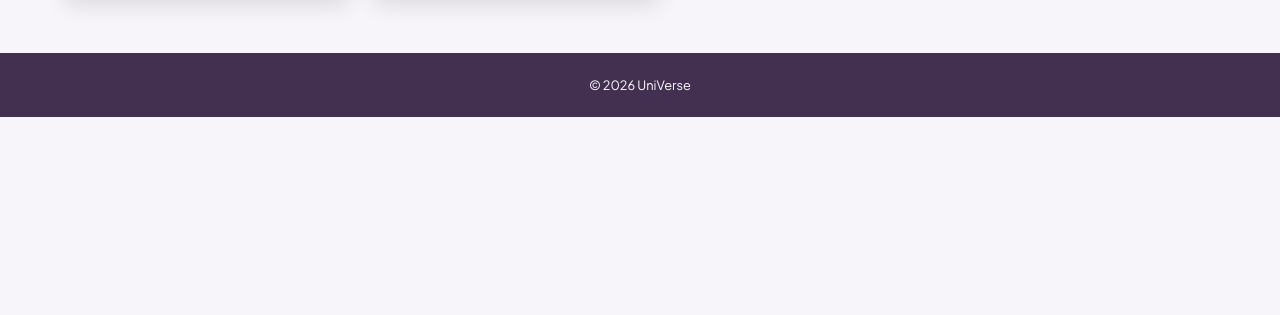
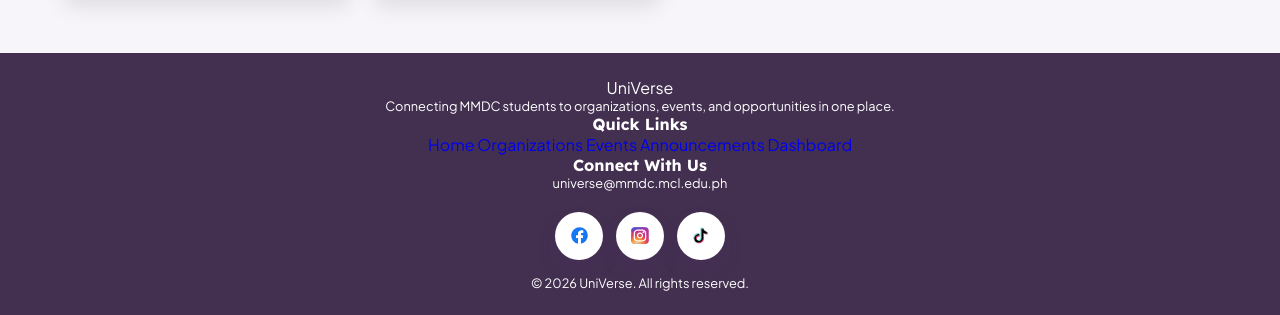
Before and after one commit to RumiRoo/UniVerse, a plain HTML site: page events.html in a window 1280 px wide. Shown: the part 845-1160 px from the top of the page. Before the commit the page ends 962 px from the top, so only its background shows below. Drawn offline with Linux system fonts and the light colour scheme.

Commit message:
Added footer
Updated the structure and content of the events page, including the footer and event listings.

```diff
--- a/events.html
+++ b/events.html
@@ -159,13 +159,52 @@
 
             </div>
         </div>
-
-
-
     </main>
 
     <footer>
-        <p>&copy; 2026 UniVerse</p>
+        <div class="footer-content">
+
+            <div class="footer-brand">
+                <div class="logo">
+                    <span class="logo-text">
+                        <span class="uni">Uni</span><span class="verse">Verse</span>
+                    </span>
+                </div>
+                <p class="footer-tagline">
+                    Connecting MMDC students to organizations, events, and opportunities in one place.
+                </p>
+            </div>
+
+            <div class="footer-links">
+                <h4 class="footer-heading">Quick Links</h4>
+                <a href="index.html">Home</a>
+                <a href="organizations.html">Organizations</a>
+                <a href="events.html">Events</a>
+                <a href="announcements.html">Announcements</a>
+                <a href="dashboard.html">Dashboard</a>
+            </div>
+
+            <div class="footer-connect">
+                <h4 class="footer-heading">Connect With Us</h4>
+                <p class="footer-contact">universe@mmdc.mcl.edu.ph</p>
+                <div class="connect-links footer-social">
+                    <a class="connect-icon-link" href="https://facebook.com" target="_blank" rel="noopener" aria-label="Facebook">
+                        <img src="assets/facebook.svg" alt="">
+                    </a>
+                    <a class="connect-icon-link" href="https://instagram.com" target="_blank" rel="noopener" aria-label="Instagram">
+                        <img src="assets/instagram.svg" alt="">
+                    </a>
+                    <a class="connect-icon-link" href="https://tiktok.com" target="_blank" rel="noopener" aria-label="TikTok">
+                        <img src="assets/tiktok.svg" alt="">
+                    </a>
+                </div>
+            </div>
+
+        </div>
+
+        <div class="footer-bottom">
+            <p>&copy; 2026 UniVerse. All rights reserved.</p>
+        </div>
     </footer>
 
 <script src="script.js"></script>
```
